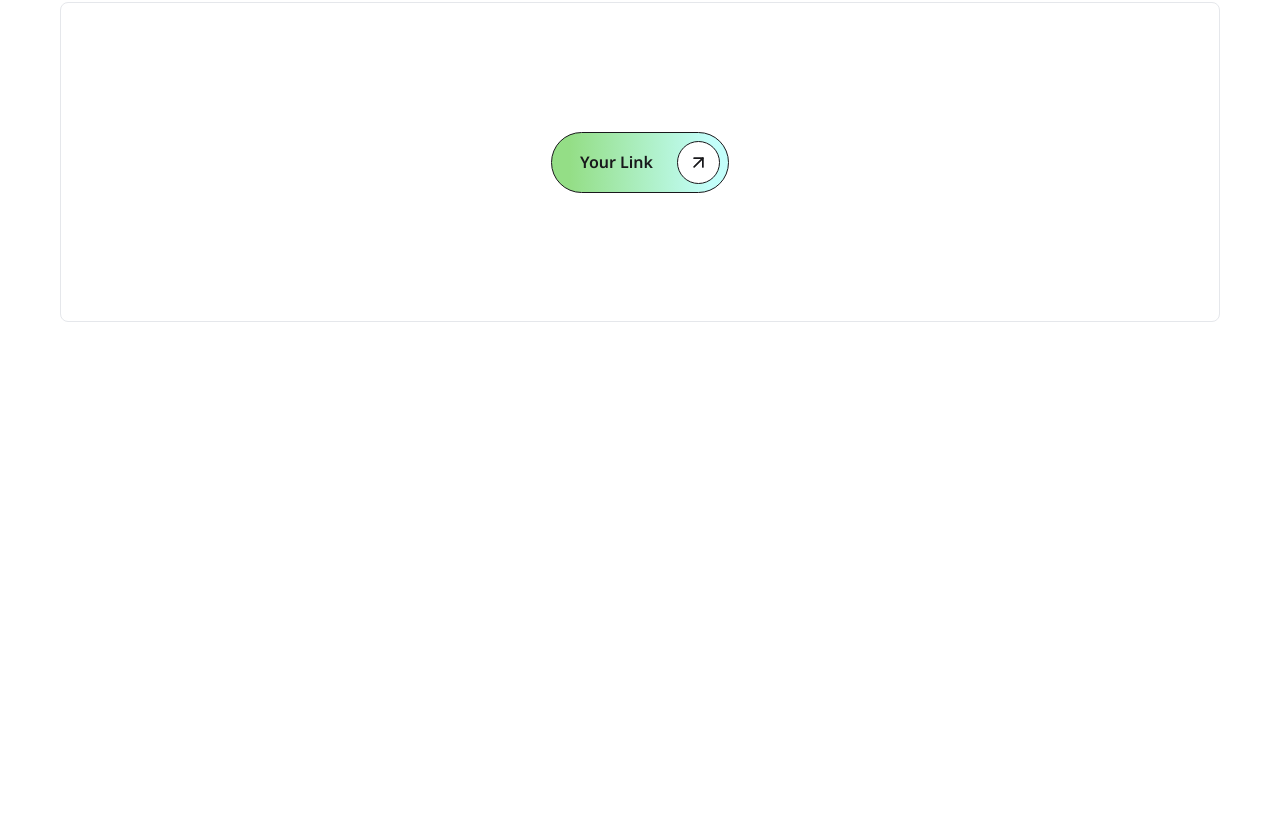
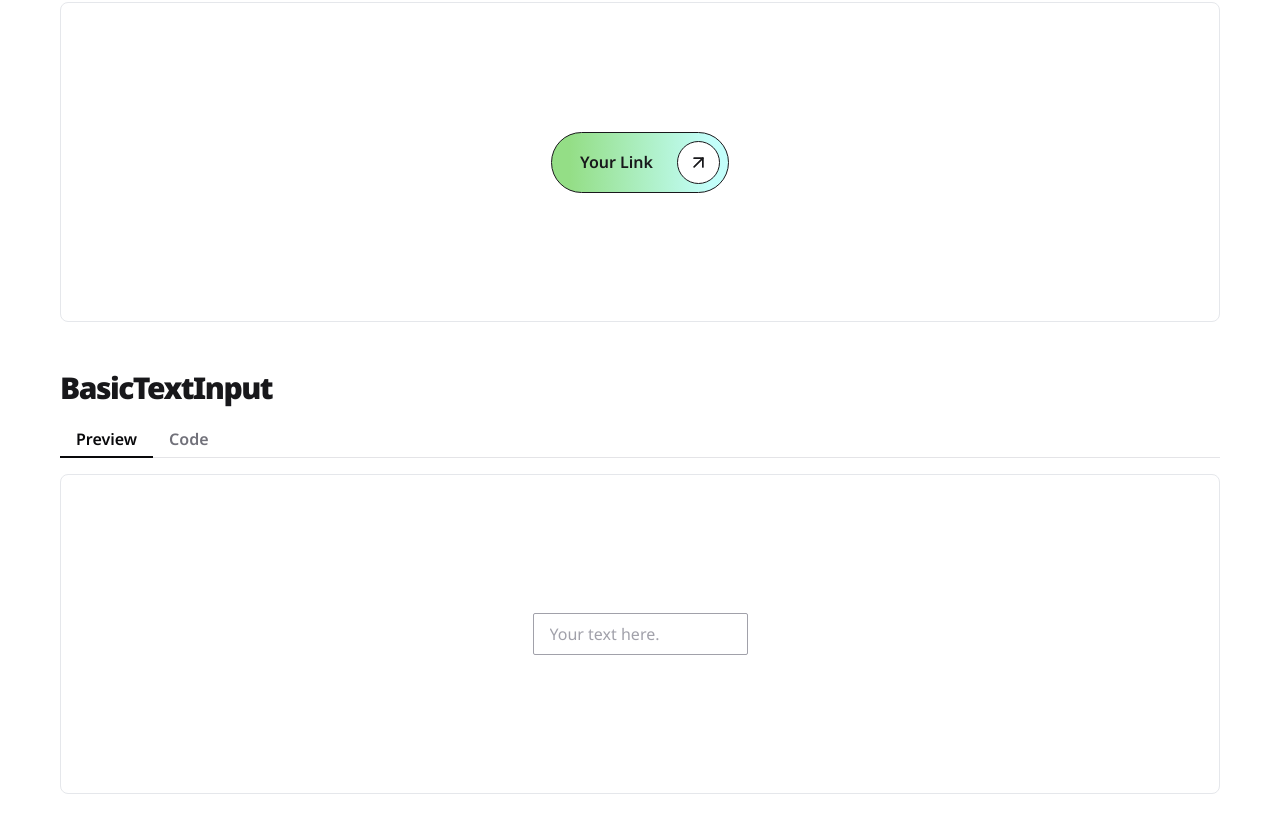
Before and after one commit to gabrielmorandi/components, a Next.js app: page / in a window 1280 px wide. Shown: the part 4129-4961 px from the top of the page. Before the commit the page ends 4491 px from the top, so only its background shows below. Built offline with nearby package versions, Linux system fonts and the light colour scheme.

Commit message:
feat: create component BasicTextInput

```diff
--- /dev/null
+++ b/src/app/components/BasicTextInput.jsx
@@ -0,0 +1,13 @@
+export default function BasicTextInput() {
+  return (
+    <div className="flex max-w-60">
+      <input
+        type="text"
+        name="input"
+        id="input"
+        className="flex w-full px-4 py-2 border rounded-sm border-zinc-400 placeholder:text-zinc-400 dark:border-zinc-600 dark:placeholder-zinc-600 dark:bg-zinc-800"
+        placeholder="Your text here."
+      />
+    </div>
+  )
+}
--- a/src/app/data/data.js
+++ b/src/app/data/data.js
@@ -174,4 +174,19 @@ export default function LinkHero({ text, href }) {
 }
 `,
   },
+  BasicTextInput: {
+    code: `export default function BasicTextInput() {
+  return (
+    <div className="flex max-w-60">
+      <input
+        type="text"
+        name="input"
+        id="input"
+        className="flex w-full px-4 py-2 border rounded-sm border-zinc-400 placeholder:text-zinc-400 dark:border-zinc-600 dark:placeholder-zinc-600 dark:bg-zinc-800"
+        placeholder="Your text here."
+      />
+    </div>
+  )
+}`,
+  },
 }
--- a/src/app/page.jsx
+++ b/src/app/page.jsx
@@ -9,6 +9,7 @@ import NavTabs from "./components/NavTabs"
 import BlogCard from "./components/CardBlog"
 import LinkHero from "./components/LinkHero"
 import LinkArrowUpRight from "./components/LinkArrowUpRight"
+import BasicTextInput from "./components/BasicTextInput"
 
 export default function Home() {
   return (
@@ -50,6 +51,9 @@ export default function Home() {
         <ComponentSection componentName="LinkArrowUpRight">
           <LinkArrowUpRight text="Your Link" href={"/"} />
         </ComponentSection>
+        <ComponentSection componentName="BasicTextInput">
+          <BasicTextInput />
+        </ComponentSection>
       </main>
     </>
   )
```
